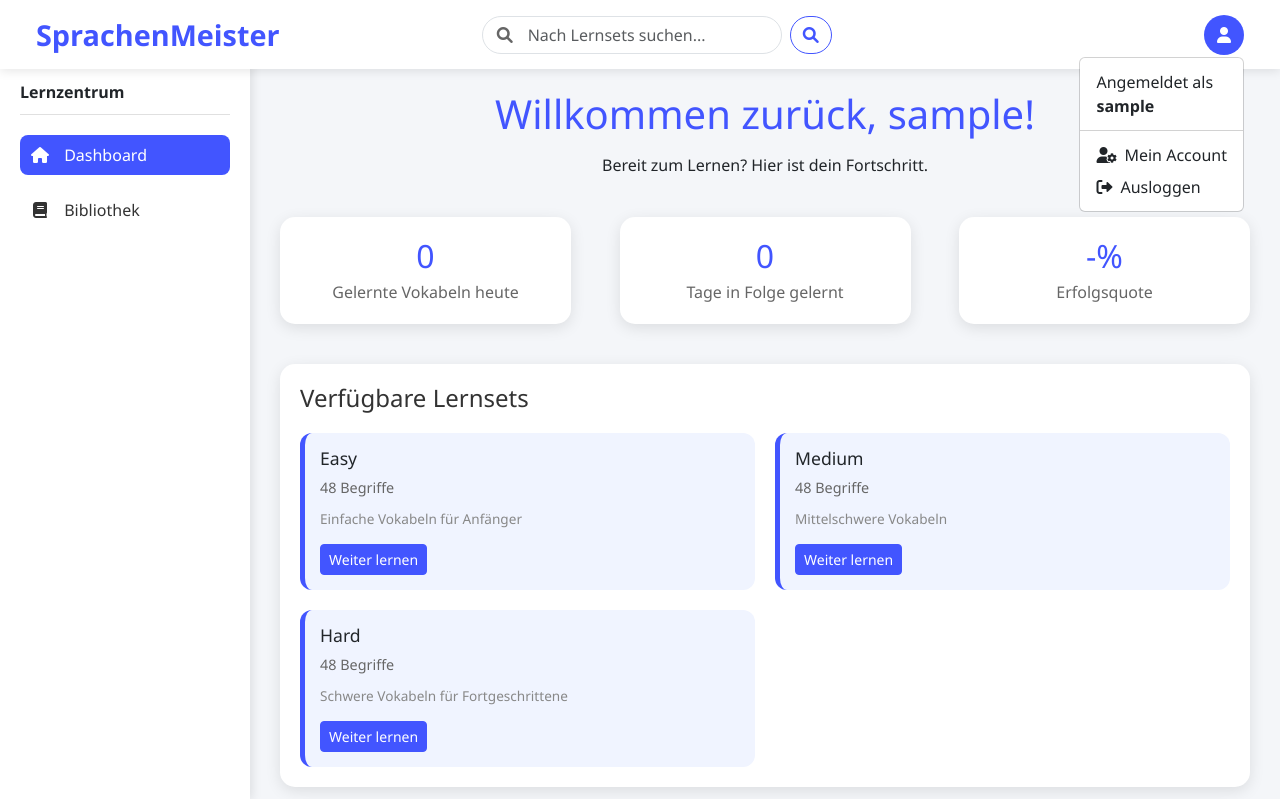
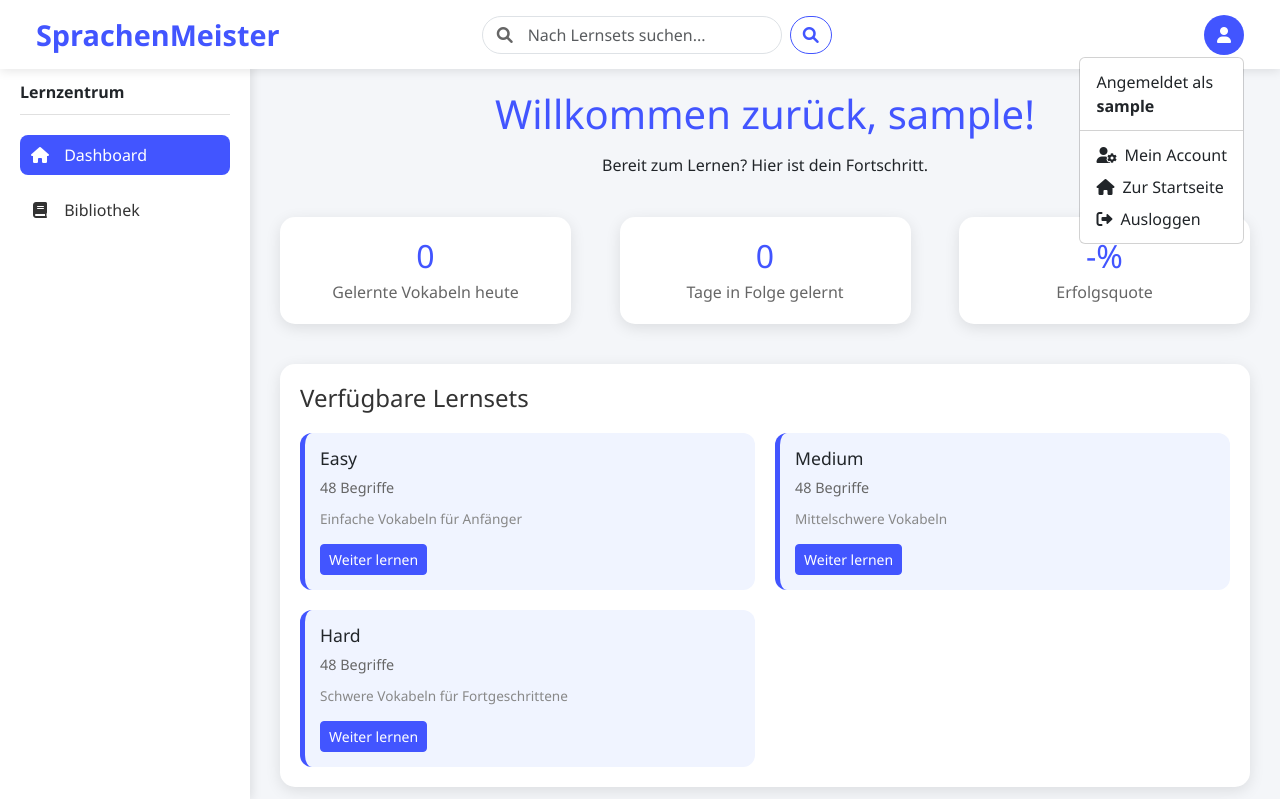
Before and after one commit to MaxiFratzi/Sprachlerner---Projekt, a PHP site: page /main.php in a window 1280 px wide, after a click that opens the changed part. Shown: the top 799 px of the page. Run offline with PHP 8.4, Linux system fonts and the light colour scheme; the visitor is signed in with stand-in values (Sample User, id 1); data that the repository does not hold is empty.

Commit message:
feat: add home link to dropdown menu for easier navigation

```diff
--- a/main.php
+++ b/main.php
@@ -387,6 +387,7 @@ $conn->close();
                             <li><span class="dropdown-item-text">Angemeldet als <strong><?php echo htmlspecialchars($username); ?></strong></span></li>
                             <li><hr class="dropdown-divider"></li>
                             <li><a class="dropdown-item" href="account.php"><i class="fas fa-user-cog me-2"></i>Mein Account</a></li>
+                            <li><a class="dropdown-item" href="index.php"><i class="fas fa-home me-2"></i>Zur Startseite</a></li>
                             <li><a class="dropdown-item" href="logout.php"><i class="fas fa-sign-out-alt me-2"></i>Ausloggen</a></li>
                         </ul>
                     </div>
```
